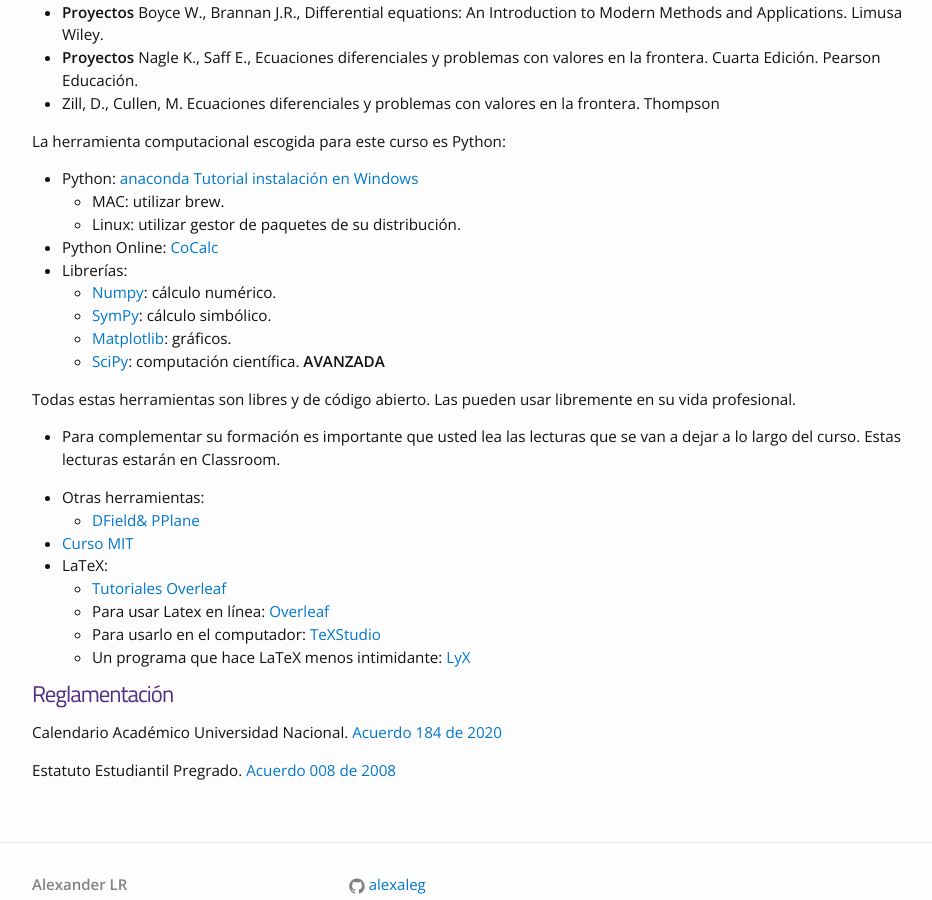
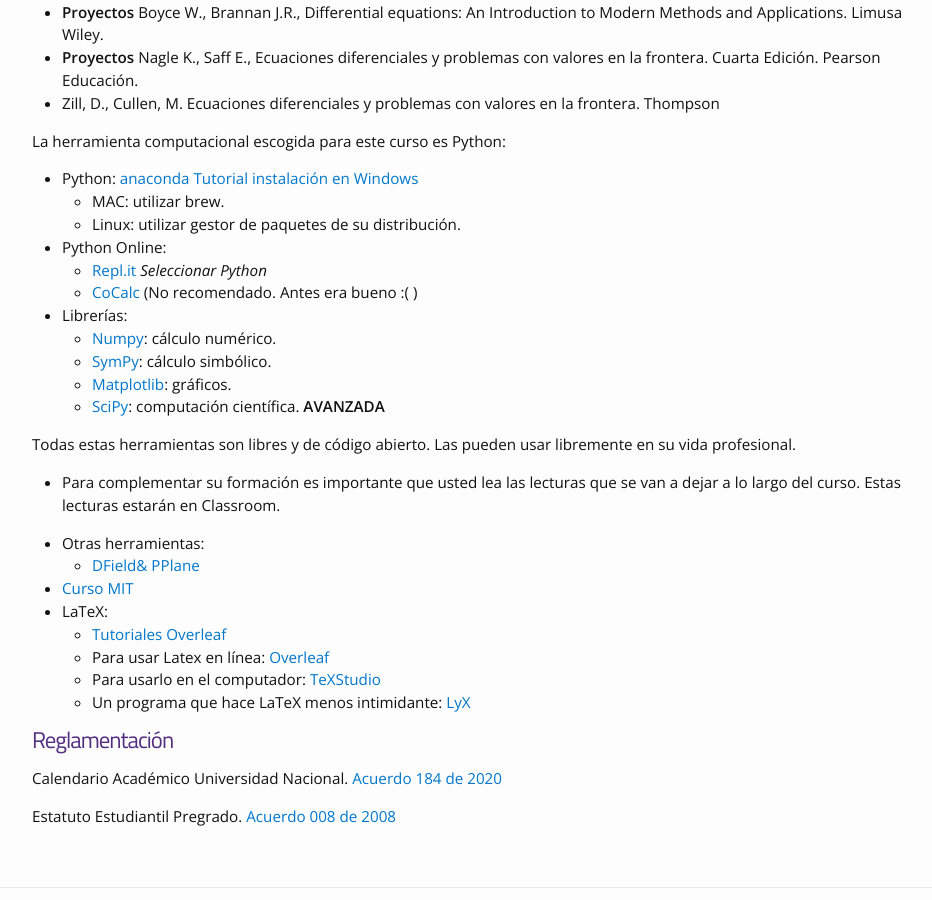
Before and after one commit to jdavidbel/jdavidbel.github.io, a Jekyll site: the page built from teaching/2020ii/eqdiff.md, in a window 1280 px wide and 900 px high, scrolled down 2045 px. Shown: the whole window, without its empty margins (163-1095 px from the left). Built offline with Jekyll 4.4.1, drawn with Linux system fonts in a browser that asks for light colours.

Commit message:
Added repl.it Cocalc not recommeded

```diff
--- a/teaching/2020ii/eqdiff.md
+++ b/teaching/2020ii/eqdiff.md
@@ -76,7 +76,9 @@ La herramienta computacional escogida para este curso es Python:
 -  Python: [anaconda](https://www.anaconda.com/products/individual) [Tutorial instalación en Windows](https://www.youtube.com/watch?v=YQu4OPmQ8Q0)
    -  MAC: utilizar brew.
    -  Linux: utilizar gestor de paquetes de su distribución.
-- Python Online: [CoCalc](https://cocalc.com/doc/python.html)
+- Python Online:
+    - [Repl.it](https://repl.it/languages) *Seleccionar Python*
+    - [CoCalc](https://cocalc.com/doc/python.html) (No recomendado. Antes era bueno :( )
 - Librerías:
    - [Numpy](https://numpy.org/devdocs/user/quickstart.html): cálculo numérico.
    - [SymPy](https://docs.sympy.org/latest/tutorial/index.html): cálculo simbólico.
```
